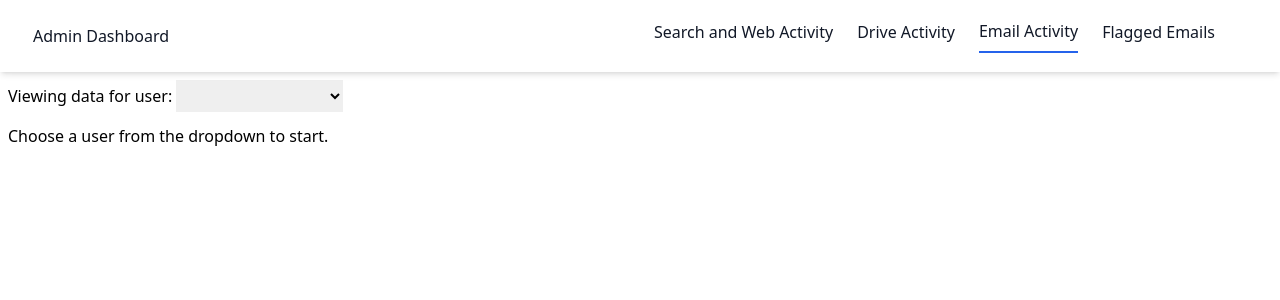
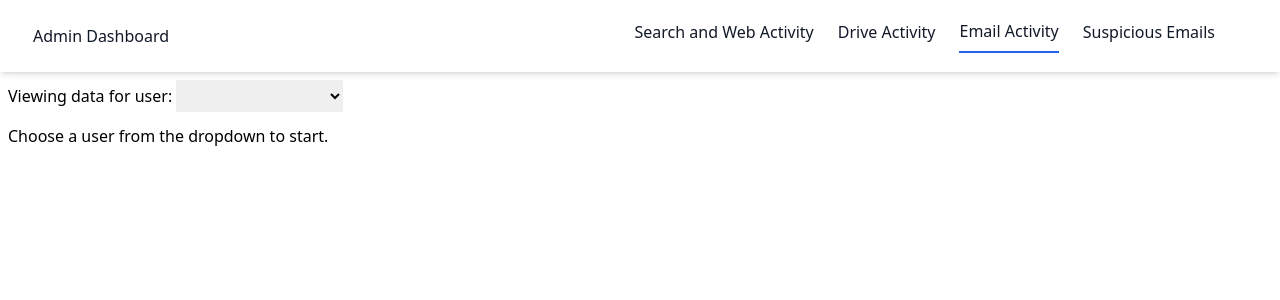
Before and after one commit to zakkolar/app.techlit.digitalfootprint, a Vue app: page /activity/email in a window 1280 px wide. Shown: the top 300 px of the page. Built offline with nearby package versions, Linux system fonts and the light colour scheme.

Commit message:
change 'flagged' to 'suspicious'

```diff
--- a/public/customize/anonymousEmail.json
+++ b/public/customize/anonymousEmail.json
@@ -88,7 +88,7 @@
       "label": "Anonymous Email Recipients",
       "key": "anonymousEmailRecipients",
       "type": "list",
-      "description": "List of email addresses the anonymous message is sent to. These will NOT receive actual emails; they will just display on the admin page under 'flagged messages'.",
+      "description": "List of email addresses the anonymous message is sent to. These will NOT receive actual emails; they will just display on the admin page under 'suspicious emails'.",
       "default": ["JohnSmith@education.com","JaneDoe@education.com"],
       "rows": 5
     },
@@ -96,7 +96,7 @@
       "label": "Culprit Display Name",
       "key": "culpritDisplayName",
       "type": "text",
-      "description": "The pseudonym for the culprit displayed as the 'from' on the messages under 'flagged messages'",
+      "description": "The pseudonym for the culprit displayed as the 'from' on the messages under 'suspicious emails'",
       "default": "Anonymous Penguin"
     }
   ]
--- a/src/stores/global.js
+++ b/src/stores/global.js
@@ -32,7 +32,7 @@ export const useGlobalStore = defineStore('global', () => {
         }
 
         if(story.value === STORIES.ANONYMOUS_EMAILS) {
-            links['anonymous-email'] = 'Flagged Emails';
+            links['anonymous-email'] = 'Suspicious Emails';
         }
 
         return links;
```
